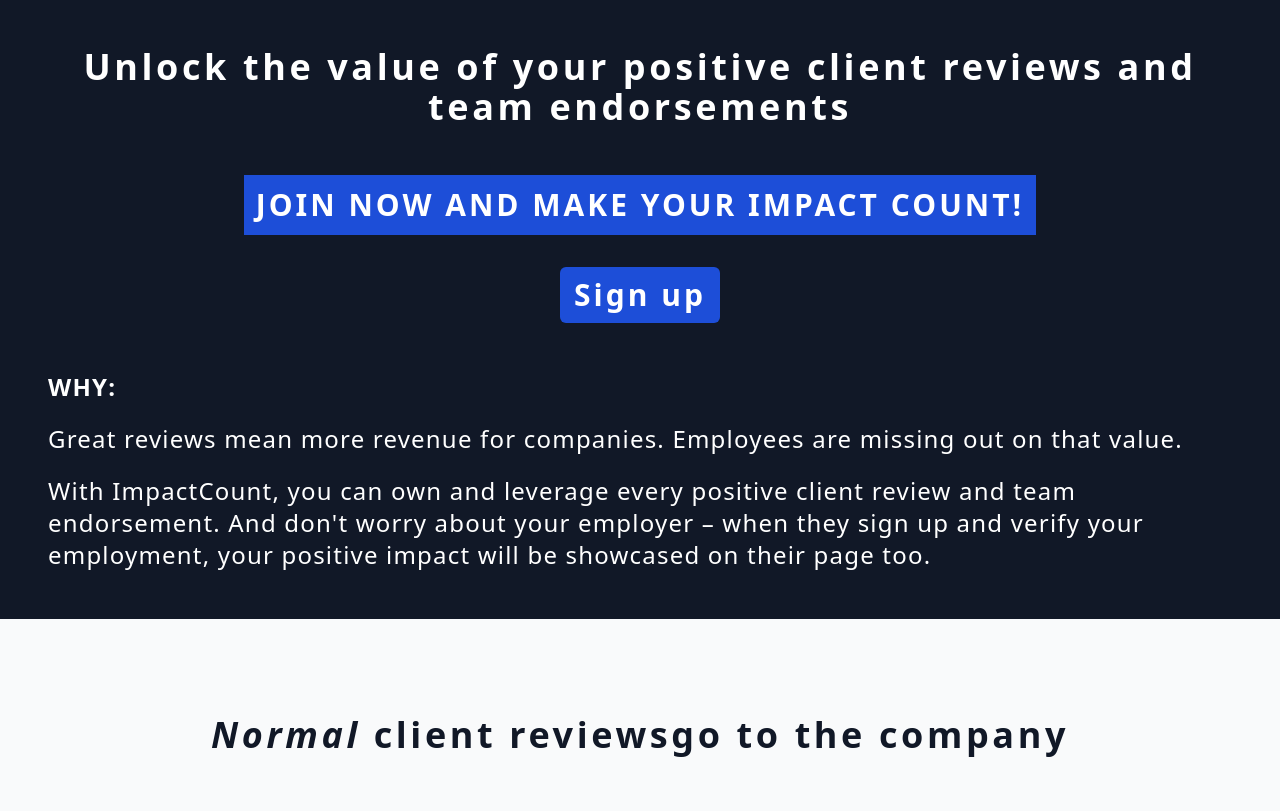
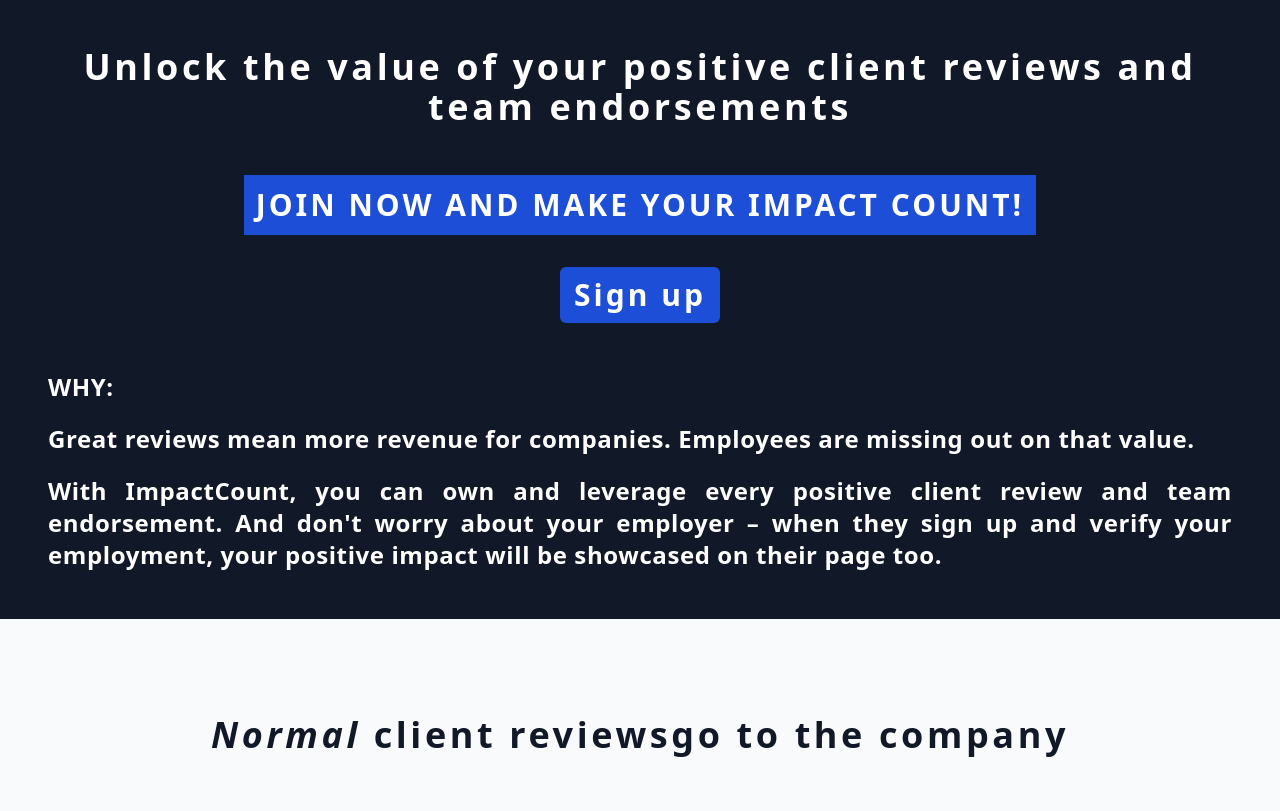
Before and after one commit to jpjpjp2020/iclanding, a Django app: page / in a window 1280 px wide. Shown: the part 233-1044 px from the top of the page. Run offline with Django 4.2, Linux system fonts and the light colour scheme.

Commit message:
fico and col

```diff
--- a/iclanding/settings.py
+++ b/iclanding/settings.py
@@ -27,7 +27,7 @@ SECRET_KEY = config('SECRET_KEY')
 # SECURITY WARNING: don't run with debug turned on in production!
 DEBUG = True
 
-ALLOWED_HOSTS = []
+ALLOWED_HOSTS = ['localhost', '127.0.0.1', '.ngrok-free.app']  # TODO: remove .ngrok when done
 
 
 # Application definition
--- a/landingpage/static/landingpage/css/output.css
+++ b/landingpage/static/landingpage/css/output.css
@@ -913,6 +913,10 @@ html {
   text-align: center;
 }
 
+.text-justify {
+  text-align: justify;
+}
+
 .font-sans {
   font-family: ui-sans-serif, system-ui, -apple-system, BlinkMacSystemFont, Segoe UI, Roboto, Helvetica Neue, Arial, Noto Sans, sans-serif, Apple Color Emoji, Segoe UI Emoji, Segoe UI Symbol, Noto Color Emoji;
 }
@@ -930,11 +934,6 @@ html {
 .text-4xl {
   font-size: 2.25rem;
   line-height: 2.5rem;
-}
-
-.text-base {
-  font-size: 1rem;
-  line-height: 1.5rem;
 }
 
 .text-lg {
--- a/landingpage/templates/landingpage/home.html
+++ b/landingpage/templates/landingpage/home.html
@@ -6,6 +6,12 @@
 
         {% load static %}
         <link href="{% static 'landingpage/css/output.css' %}" rel="stylesheet">
+
+        <link rel="apple-touch-icon" sizes="180x180" href="{% static 'landingpage/favicons/apple-touch-icon.png' %}">
+        <link rel="icon" type="image/png" sizes="32x32" href="{% static 'landingpage/favicons/favicon-32x32.png' %}">
+        <link rel="icon" type="image/png" sizes="16x16" href="{% static 'landingpage/favicons/favicon-16x16.png' %}">
+        <link rel="manifest" href="{% static 'landingpage/favicons/site.webmanifest' %}">
+
     </head>
     <body class="bg-gray-50">
         <section>
--- a/landingpage/templates/partials/cta.html
+++ b/landingpage/templates/partials/cta.html
@@ -20,11 +20,11 @@
             <a href="#" class="rounded-md bg-blue-700 px-3.5 py-2.5 text-3xl font-semibold tracking-widest text-white">Sign up</a>
         </div>
         <div class="mt-12">
-            <h4 class="text-2xl font-bold tracking-wider uppercase mb-5">Why:</h4>
-            <p class="text-2xl tracking-wider mb-5">
+            <h4 class="text-2xl font-semibold tracking-wide uppercase mb-5">Why:</h4>
+            <p class="text-2xl font-semibold text-justify tracking-wide mb-5">
                 Great reviews mean more revenue for companies. Employees are missing out on that value.
             </p>
-            <p class="text-2xl tracking-wider">
+            <p class="text-2xl font-semibold text-justify tracking-wide">
                 With ImpactCount, you can own and leverage every positive client review and team endorsement.
                 And don't worry about your employer – when they sign up and verify your employment,
                 your positive impact will be showcased on their page too.
@@ -45,11 +45,11 @@
             <a href="#" class="rounded-md bg-blue-700 px-3.5 py-2.5 text-3xl font-semibold tracking-widest text-white">Sign up</a>
         </div>
         <div class="mt-12">
-            <h4 class="text-2xl font-bold uppercase tracking-wider mb-5">Why:</h4>
-            <p class="text-2xl tracking-wider mb-5">
+            <h4 class="text-2xl font-semibold uppercase tracking-wide mb-5">Why:</h4>
+            <p class="text-2xl font-semibold text-justify tracking-wide mb-5">
                 Lack of purpose and appreciation will lead to disengagement and turnover.<br>
             </p>
-            <p class="text-2xl tracking-wider">
+            <p class="text-2xl font-semibold text-justify tracking-wide">
                 With ImpactCount, your employees can proudly own their positive client reviews
                 and team endorsements, improving retention and motivation. Their accomplishments
                 will also be showcased on your company profile.
--- a/landingpage/templates/partials/header.html
+++ b/landingpage/templates/partials/header.html
@@ -41,13 +41,13 @@
             <div class="mt-6 flow-root">
                 <div class="-my-6 divide-y divide-gray-500/10 font-sans tracking-wider">
                     <div class="space-y-2 py-6">
-                        <a href="#pricing" class="mobileMenuItem -mx-3 block rounded-lg px-3 py-2 text-base font-semibold leading-7 text-gray-900 hover:bg-gray-50">Pricing</a>
-                        <a href="#faq" class="mobileMenuItem -mx-3 block rounded-lg px-3 py-2 text-base font-semibold leading-7 text-gray-900 hover:bg-gray-50">FAQ</a>
-                        <a href="#about-us" class="mobileMenuItem -mx-3 block rounded-lg px-3 py-2 text-base font-semibold leading-7 text-gray-900 hover:bg-gray-50">About us</a>
-                        <a href="#contact" class="mobileMenuItem -mx-3 block rounded-lg px-3 py-2 text-base font-semibold leading-7 text-gray-900 hover:bg-gray-50">Contact</a>
+                        <a href="#pricing" class="mobileMenuItem -mx-3 block rounded-lg px-3 py-2 text-2xl font-semibold leading-7 text-gray-900 hover:bg-gray-50">Pricing</a>
+                        <a href="#faq" class="mobileMenuItem -mx-3 block rounded-lg px-3 py-2 text-2xl font-semibold leading-7 text-gray-900 hover:bg-gray-50">FAQ</a>
+                        <a href="#about-us" class="mobileMenuItem -mx-3 block rounded-lg px-3 py-2 text-2xl font-semibold leading-7 text-gray-900 hover:bg-gray-50">About us</a>
+                        <a href="#contact" class="mobileMenuItem -mx-3 block rounded-lg px-3 py-2 text-2xl font-semibold leading-7 text-gray-900 hover:bg-gray-50">Contact</a>
                     </div>
                     <div class="py-6">
-                        <a href="#" class="mobileMenuItem -mx-3 block rounded-lg px-3 py-2.5 text-base font-semibold leading-7 text-gray-900 hover:bg-gray-50">Sign up /  Sign in</a>
+                        <a href="#" class="mobileMenuItem -mx-3 block rounded-lg px-3 py-2.5 text-2xl font-semibold leading-7 text-gray-900 hover:bg-gray-50">Sign up /  Sign in</a>
                     </div>
                 </div>
             </div>
```
Also changed, not shown: landingpage/static/landingpage/favicons/android-chrome-192x192.png (added), landingpage/static/landingpage/favicons/android-chrome-512x512.png (added), landingpage/static/landingpage/favicons/apple-touch-icon.png (added), landingpage/static/landingpage/favicons/favicon-16x16.png (added), landingpage/static/landingpage/favicons/favicon-32x32.png (added), landingpage/static/landingpage/favicons/favicon.ico (added), landingpage/static/landingpage/favicons/site.webmanifest (added), landingpage/static/landingpage/img/withic3.svg.
